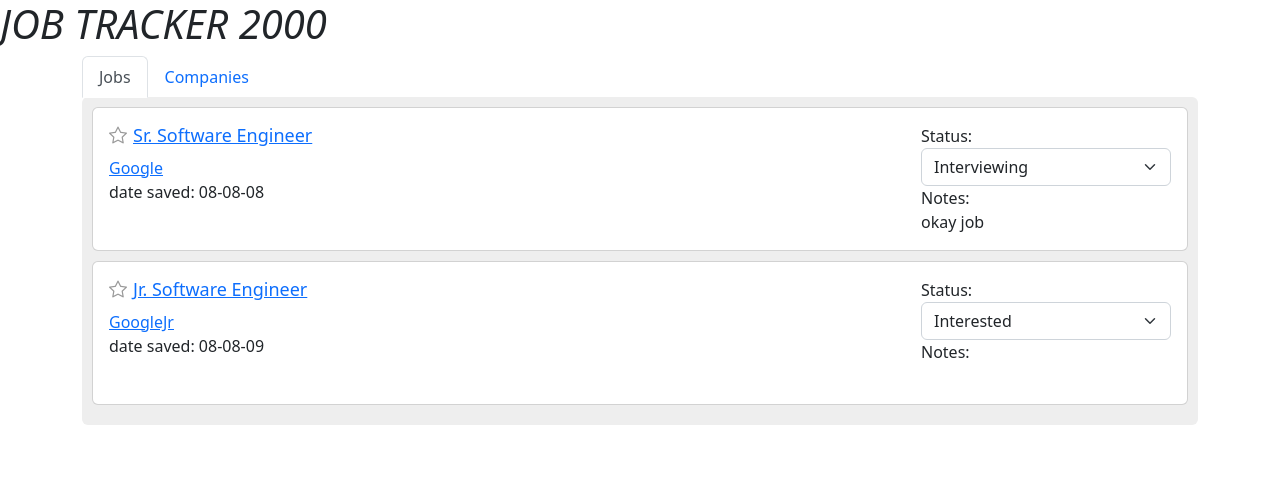
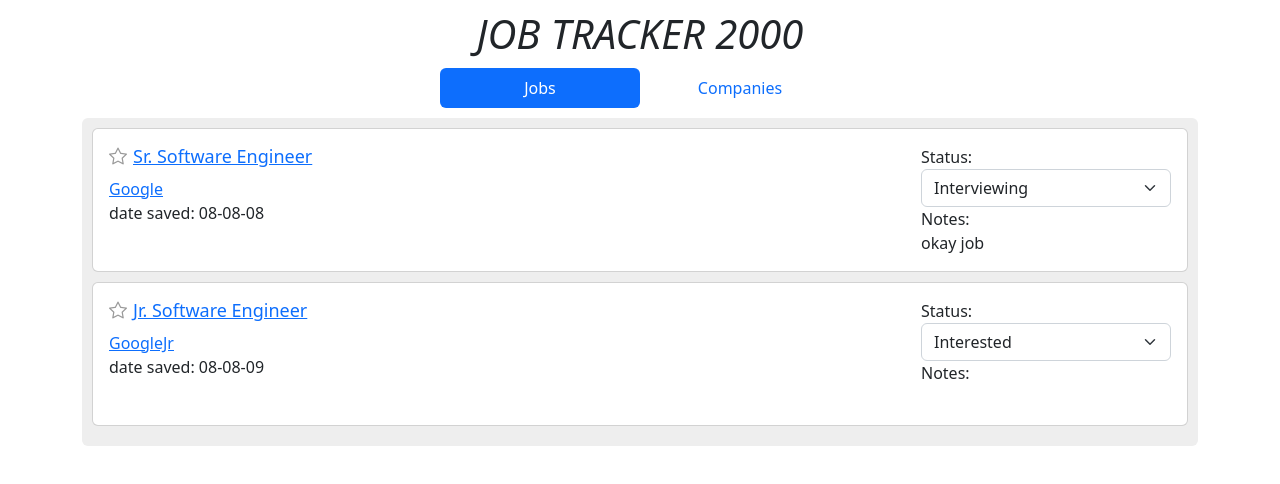
Before and after one commit to W0bbeg0ng/Job-Tracker-2000, a React app: page / in a window 1280 px wide. Shown: the top 484 px of the page. Built offline with nearby package versions, Linux system fonts and the light colour scheme.

Commit message:
updated tab bar style

```diff
--- a/src/client/components/TabsContainer.jsx
+++ b/src/client/components/TabsContainer.jsx
@@ -40,7 +40,7 @@ class TabsContainer extends Component {
 
     return (
       <div className="tabs">
-        <ol className="nav nav-tabs">
+        <ol className="nav nav-pills justify-content-center nav-justified">
           {children.map((child) => {
             const { label } = child.props;
 
--- a/src/client/styles/style.scss
+++ b/src/client/styles/style.scss
@@ -1,14 +1,32 @@
 @import "~bootstrap/scss/bootstrap";
 @import url("https://cdn.jsdelivr.net/npm/bootstrap-icons@1.9.1/font/bootstrap-icons.css");
 
+h1 {
+  margin:10px;
+  text-align: center;
+}
+
+/*
+*  NAV
+*/
+.nav-item {
+  max-width: 200px;
+}
 
 .tab-content {
+  margin-top: 10px;
   padding: 10px;
   border-color: $nav-tabs-border-color;
   border-radius: $nav-tabs-border-radius;
   height: 100%;
   background-color: rgb(238, 238, 238);
 }
+
+
+
+/*
+*  CARDS
+*/
 
 h3 {
   font-size: 18px;
@@ -27,8 +45,6 @@ h3 {
   justify-content: space-between;
 }
 
-.card-body .left {
-}
 
 button {
   border: none;
```
